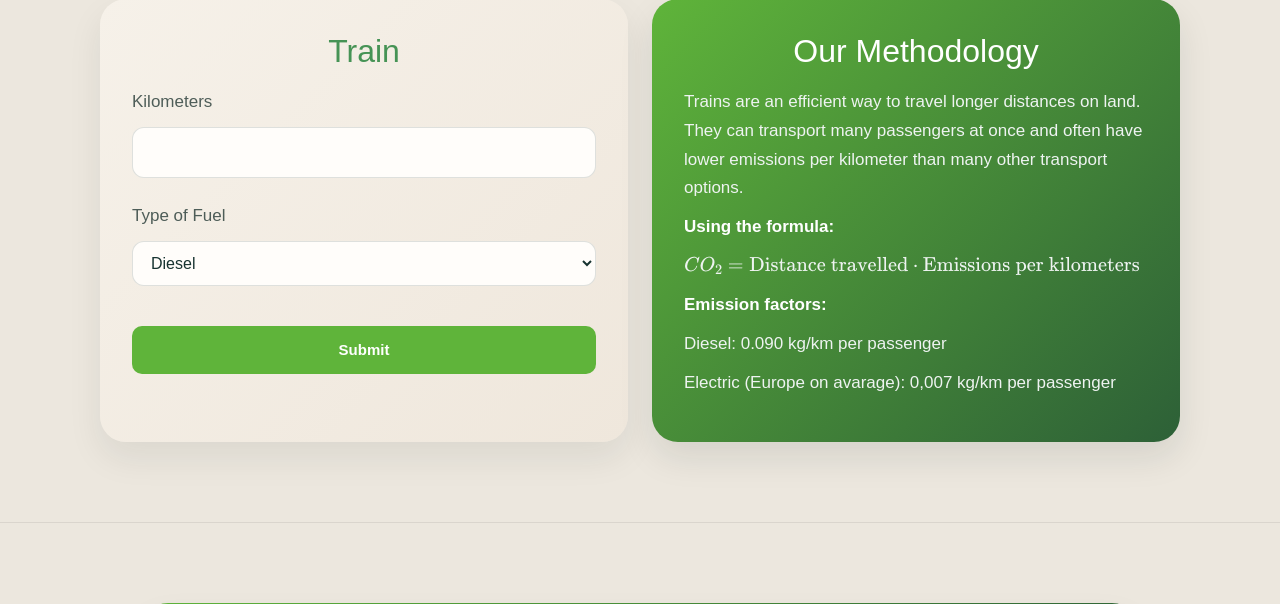
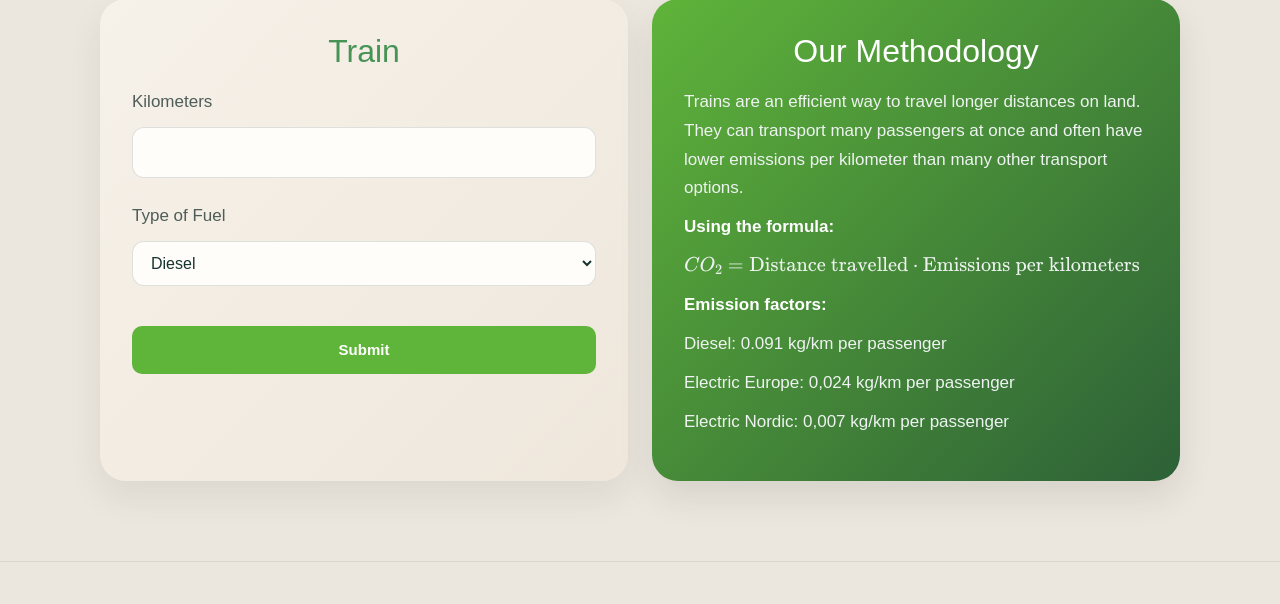
Before and after one commit to EliasAKyte/carbon-app-2026-1, a Flask app: page /carbon_app/new_entry_train in a window 1280 px wide. Shown: the part 148-752 px from the top of the page. Run offline with Flask 2, Linux system fonts and the light colour scheme; the visitor is signed in with stand-in values (Sample User, id 1); some libraries are stand-ins or nearby versions.

Commit message:
Update new_entry_train.html

```diff
--- a/capp/templates/carbon_app/new_entry_train.html
+++ b/capp/templates/carbon_app/new_entry_train.html
@@ -33,8 +33,9 @@
       <p>\(CO_{2} = \text{Distance travelled} \cdot \text{Emissions per kilometers}\)</p>
 
       <p><strong>Emission factors:</strong></p>
-      <p>Diesel: 0.090 kg/km per passenger</p>
-      <p>Electric (Europe on avarage): 0,007 kg/km per passenger </p>
+      <p>Diesel: 0.091 kg/km per passenger</p>
+      <p>Electric Europe: 0,024 kg/km per passenger </p>
+      <p>Electric Nordic: 0,007 kg/km per passenger </p>
     </div>
 
     <div class="box"></div>
```
